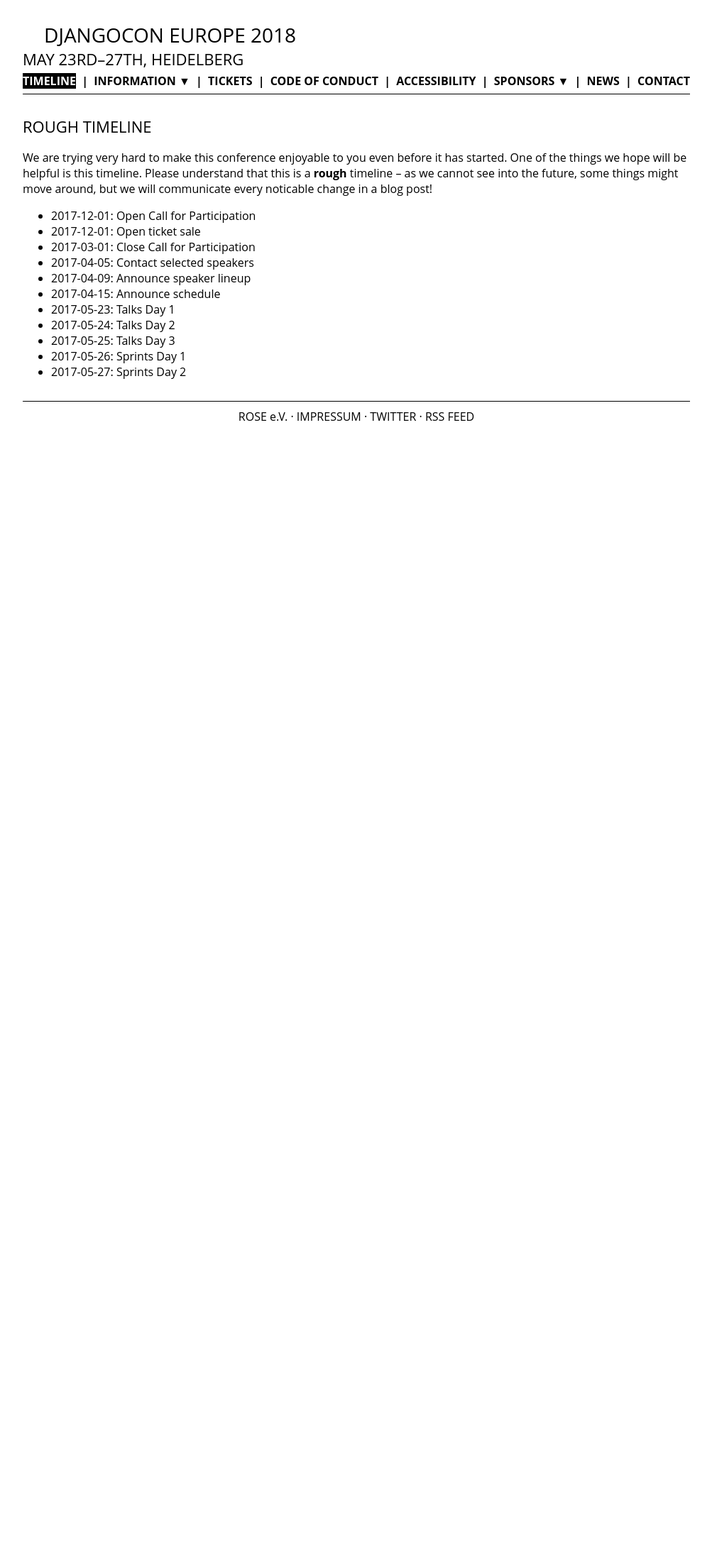
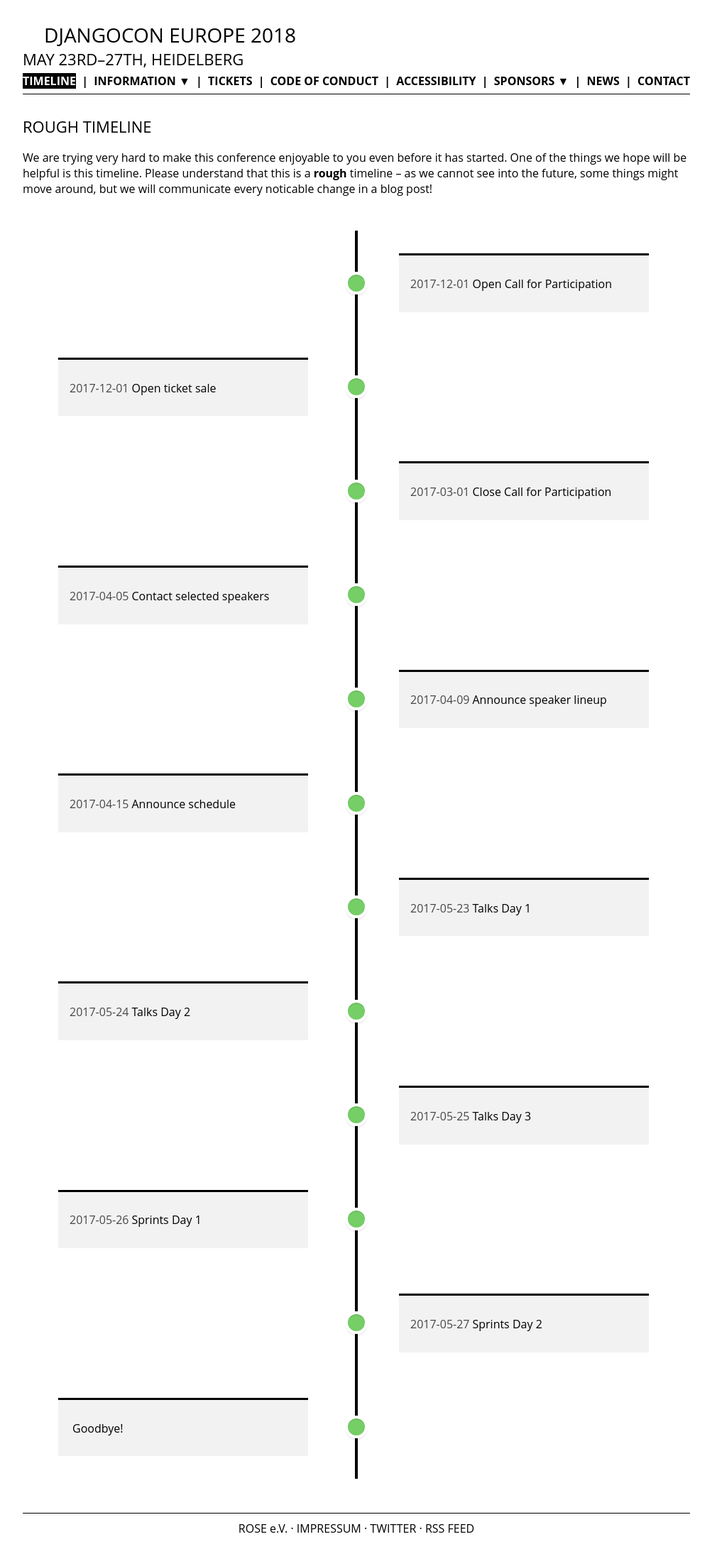
Before and after one commit to rixx/2018.djangocon.eu, a Jekyll site: the page built from timeline.md, in a window 1280 px wide. Shown: the whole page at 71% size, without its empty margins (138-1141 px from the left). Built offline with Jekyll 4.4.1, drawn with Linux system fonts in a browser that asks for light colours; our own code applies the rules of GitHub Pages for plain Markdown files; before the commit the page ends 900 px from its top, so only the background shows below that.

Commit message:
Improve timeline

```diff
--- a/css/main.css
+++ b/css/main.css
@@ -148,3 +148,108 @@
         text-align: center;
     }
 }
+.timeline {
+  position: relative;
+  padding: 2em 0;
+  margin-top: 2em;
+  margin-bottom: 2em;
+  list-style: none;
+}
+.timeline::before {
+  /* this is the vertical line */
+  content: '';
+  position: absolute;
+  top: 0;
+  left: 18px;
+  height: 100%;
+  width: 4px;
+  background: #000;
+}
+@media only screen and (min-width: 1170px) {
+  .timeline {
+    margin-top: 3em;
+    margin-bottom: 3em;
+  }
+  .timeline::before {
+    left: 50%;
+    margin-left: -2px;
+  }
+}
+.timeline li {
+  position: relative;
+  margin: 2em 0;
+}
+.timeline li .timeline-bubble {
+  position: absolute;
+  left: 50%;
+  top: 50%;
+  width: 24px;
+  height: 24px;
+  border-radius: 50%;
+  box-shadow: 0 0 0 4px white, inset 0 2px 0 rgba(0, 0, 0, 0.08), 0 3px 0 4px rgba(0, 0, 0, 0.05);
+  background: #75ce66;
+  margin-left: -12px;
+  margin-top: -12px;
+}
+.timeline li::after {
+  /* clearfix */
+  content: '';
+  display: table;
+  clear: both;
+}
+.timeline li:first-child {
+  margin-top: 0;
+}
+.timeline li:last-child {
+  margin-bottom: 0;
+}
+@media only screen and (min-width: 1170px) {
+  .timeline li {
+    margin: 4em 0;
+  }
+  .timeline li:first-child {
+    margin-top: 0;
+  }
+  .timeline li:last-child {
+    margin-bottom: 0;
+  }
+}
+
+.timeline li .timeline-content {
+  display: block;
+  position: relative;
+  left: 50%;
+  top: 50%;
+  max-width: 320px;
+  margin-left: 60px;
+  background: rgba(0,0,30,0.05);
+  border-top: 3px solid black;
+  padding: 1em;
+}
+.timeline li:nth-child(2n) .timeline-content {
+  margin-left: -420px;
+}
+.timeline-content:after {
+  content: "";
+  display: table;
+  clear: both;
+}
+.timeline-content .date, .timeline-content .heading {
+  float: left;
+  padding: .8em 0;
+  opacity: .7;
+}
+.timeline-content .heading {
+  opacity: 1;
+  margin-left: 4px;
+}
+.timeline-content::before {
+  content: '';
+  position: absolute;
+  top: 16px;
+  right: 100%;
+  height: 0;
+  width: 0;
+  border: 7px solid transparent;
+  border-right: 7px solid white;
+}
--- a/timeline.md
+++ b/timeline.md
@@ -10,14 +10,98 @@
 future, some things might move around, but we will communicate every noticable
 change in a blog post!
 
-- 2017-12-01: Open Call for Participation
-- 2017-12-01: Open ticket sale
-- 2017-03-01: Close Call for Participation
-- 2017-04-05: Contact selected speakers
-- 2017-04-09: Announce speaker lineup
-- 2017-04-15: Announce schedule
-- 2017-05-23: Talks Day 1
-- 2017-05-24: Talks Day 2
-- 2017-05-25: Talks Day 3
-- 2017-05-26: Sprints Day 1
-- 2017-05-27: Sprints Day 2
+<ol class="timeline">
+  <li><div class="timeline-bubble"></div><div class="timeline-content">
+    <div class="date">
+      2017-12-01
+    </div>
+    <div class="heading">
+      Open Call for Participation
+    </div>
+  </div></li>
+  <li><div class="timeline-bubble"></div><div class="timeline-content">
+    <div class="date">
+      2017-12-01
+    </div>
+    <div class="heading">
+      Open ticket sale
+    </div>
+  </div></li>
+  <li><div class="timeline-bubble"></div><div class="timeline-content">
+    <div class="date">
+      2017-03-01
+    </div>
+    <div class="heading">
+      Close Call for Participation
+    </div>
+  </div></li>
+  <li><div class="timeline-bubble"></div><div class="timeline-content">
+    <div class="date">
+      2017-04-05
+    </div>
+    <div class="heading">
+      Contact selected speakers
+    </div>
+  </div></li>
+  <li><div class="timeline-bubble"></div><div class="timeline-content">
+    <div class="date">
+      2017-04-09
+    </div>
+    <div class="heading">
+      Announce speaker lineup
+    </div>
+  </div></li>
+  <li><div class="timeline-bubble"></div><div class="timeline-content">
+    <div class="date">
+      2017-04-15
+    </div>
+    <div class="heading">
+      Announce schedule
+    </div>
+  </div></li>
+  <li><div class="timeline-bubble"></div><div class="timeline-content">
+    <div class="date">
+      2017-05-23
+    </div>
+    <div class="heading">
+      Talks Day 1
+    </div>
+  </div></li>
+  <li><div class="timeline-bubble"></div><div class="timeline-content">
+    <div class="date">
+      2017-05-24
+    </div>
+    <div class="heading">
+      Talks Day 2
+    </div>
+  </div></li>
+  <li><div class="timeline-bubble"></div><div class="timeline-content">
+    <div class="date">
+      2017-05-25
+    </div>
+    <div class="heading">
+      Talks Day 3
+    </div>
+  </div></li>
+  <li><div class="timeline-bubble"></div><div class="timeline-content">
+    <div class="date">
+      2017-05-26
+    </div>
+    <div class="heading">
+      Sprints Day 1
+    </div>
+  </div></li>
+  <li><div class="timeline-bubble"></div><div class="timeline-content">
+    <div class="date">
+      2017-05-27
+    </div>
+    <div class="heading">
+      Sprints Day 2
+    </div>
+  </div></li>
+  <li><div class="timeline-bubble"></div><div class="timeline-content">
+    <div class="heading">
+      Goodbye!
+    </div>
+  </div></li>
+</ol>
```
